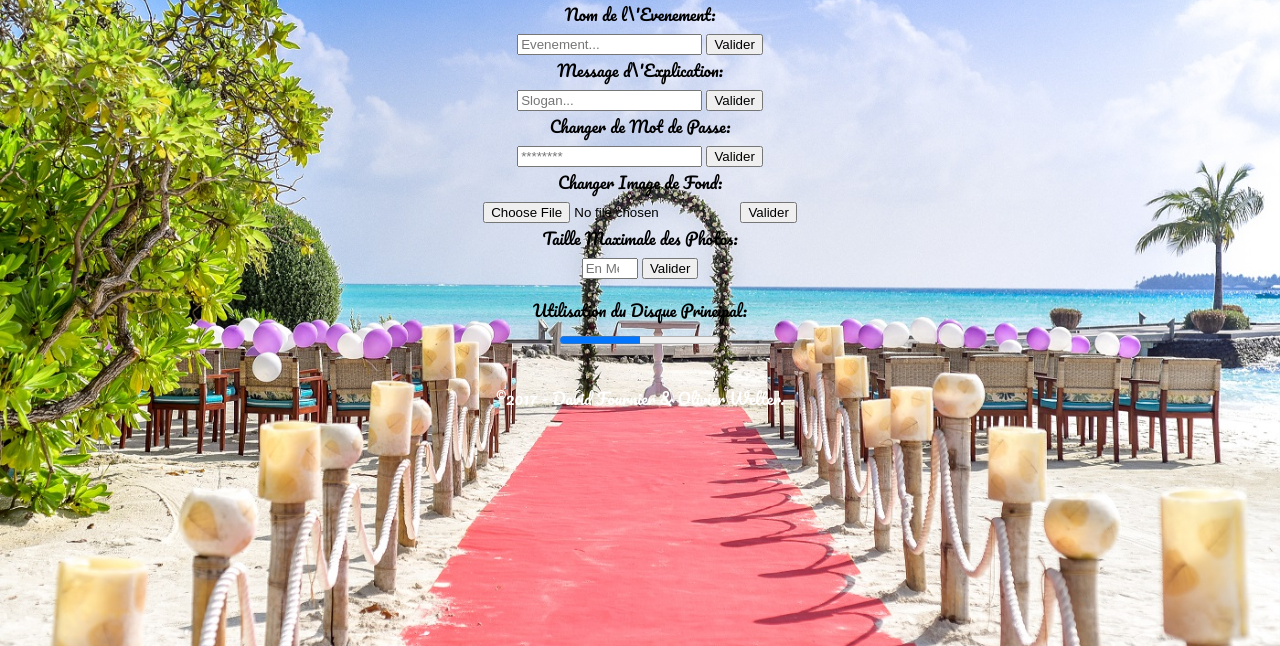
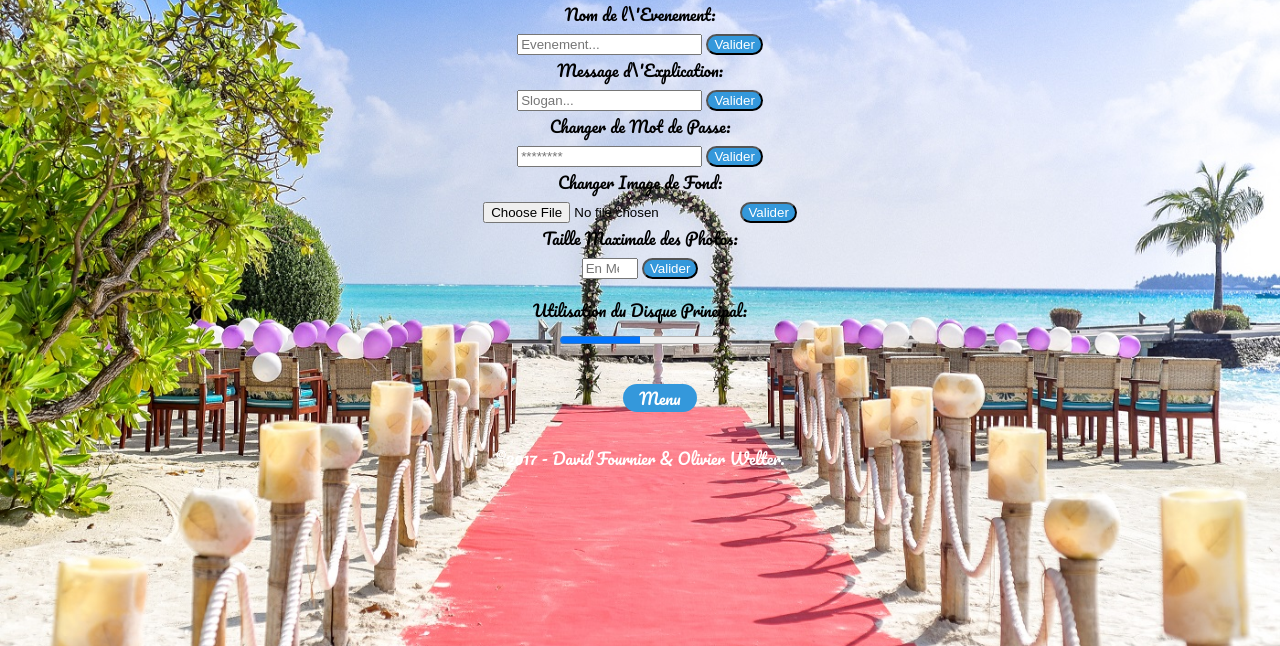
Before and after one commit to mrobot-pro/raspot.in, a PHP site: page /adminappli.php in a window 1280 px wide. Shown: the part 154-800 px from the top of the page. Run offline with PHP 8.4, Linux system fonts and the light colour scheme.

Commit message:
modif css standard

```diff
--- a/adm.php
+++ b/adm.php
@@ -8,7 +8,11 @@ include('./php/includes/header.php');
 echo '<form action="adminmenu.php" method="post">';
 	echo '<center><label>Mot de Passe</label><br>';
 	echo	'<input type="password" name="mdp" required/><br>';
-    echo    '<input type="submit" value="Valider"/></center>';
+    echo    '<input class="btn" type="submit" value="Valider"/></center>';
 echo '</form>';
 
+echo '<center><ul id="menu_horizontal">';
+echo '<li class="btn"><a href="adm.php">Menu</a></li>';
+echo '</ul></center>';
+
 include('./php/includes/footer.php');
--- a/adminappli.php
+++ b/adminappli.php
@@ -9,19 +9,19 @@ echo <<< EOT
          <center>
                 <label>Nom de l\'Evenement:</label><br>
                         <input type="text" name="evenement" placeholder="Evenement..." />
-                <input type="submit" value="Valider"/><br>
+                <input class="btn" type="submit" value="Valider"/><br>
         <label>Message d\'Explication:</label><br>
                 <input type="text" name="explication" placeholder="Slogan..." />
-                <input type="submit" value="Valider"/><br>
+                <input class="btn" type="submit" value="Valider"/><br>
         <label>Changer de Mot de Passe:</label><br>
                 <input type="password" name="password" placeholder="********" />
-                <input type="submit" value="Valider"/><br>
+                <input class="btn" type="submit" value="Valider"/><br>
         <label>Changer Image de Fond:</label><br>
                 <input type="file" name="imagefond" />
-                <input type="submit" value="Valider"/><br>
+                <input class="btn" type="submit" value="Valider"/><br>
         <label>Taille Maximale des Photos:</label><br>
                 <input type="number" name="taillemaxphoto" min="0" max="20" placeholder="En MegaOctet..." />
-                <input type="submit" value="Valider"/><br>
+                <input class="btn" type="submit" value="Valider"/><br>
         <p>Utilisation du Disque Principal:<br>
                 <progress id="avancement" value="50" max="100"></progress>
                 </p>
@@ -30,4 +30,8 @@ echo <<< EOT
 
 EOT;
 
+echo '<center><ul id="menu_horizontal">';
+echo '<li class="btn"><a href="adm.php">Menu</a></li>';
+echo '</ul></center>';
+
 include ('./php/includes/footer.php');
--- a/adminmenu.php
+++ b/adminmenu.php
@@ -13,8 +13,8 @@ include('./php/includes/heading.php');
 include('./php/includes/header.php');
 
 echo '<center><ul id="menu_horizontal">';
-echo '<li><a href="adminappli.php">Appli</a></li>';
-echo '<li><a href="admindata.php">Data</a></li>';
+echo '<li class="btn" ><a href="adminappli.php">Appli</a></li>';
+echo '<li class="btn" ><a href="admindata.php">Data</a></li>';
 echo '</ul></center>';
 
 include ('./php/includes/footer.php');
--- a/css/default.css
+++ b/css/default.css
@@ -16,8 +16,7 @@ body {
 }
 
 h1,a,p {
-    text-decoration-line: none;
-    text-decoration-style: solid;
+        text-decoration: none;
 	text-align: center;
 }
 
@@ -31,15 +30,24 @@ p {
 
 ul#menu_horizontal li {
 display : inline;
-padding : 0 0.5em;
+padding : 0 1em;
 }
+
 ul#menu_horizontal {
 list-style-type : none;
 }
 
 ul li a {
- width:150px;
- background:black;
- text-decoration:none;
- text-align:center;
+ width:auto;
  }
+
+ .btn {
+  background: #3498db;
+  border-radius: 28px;
+  color: #ffffff;
+}
+
+.btn:hover {
+  background: #3cb0fd;
+  text-decoration: none;
+}
```
Also changed, not shown: admindata.php (+8 -4 lines).
